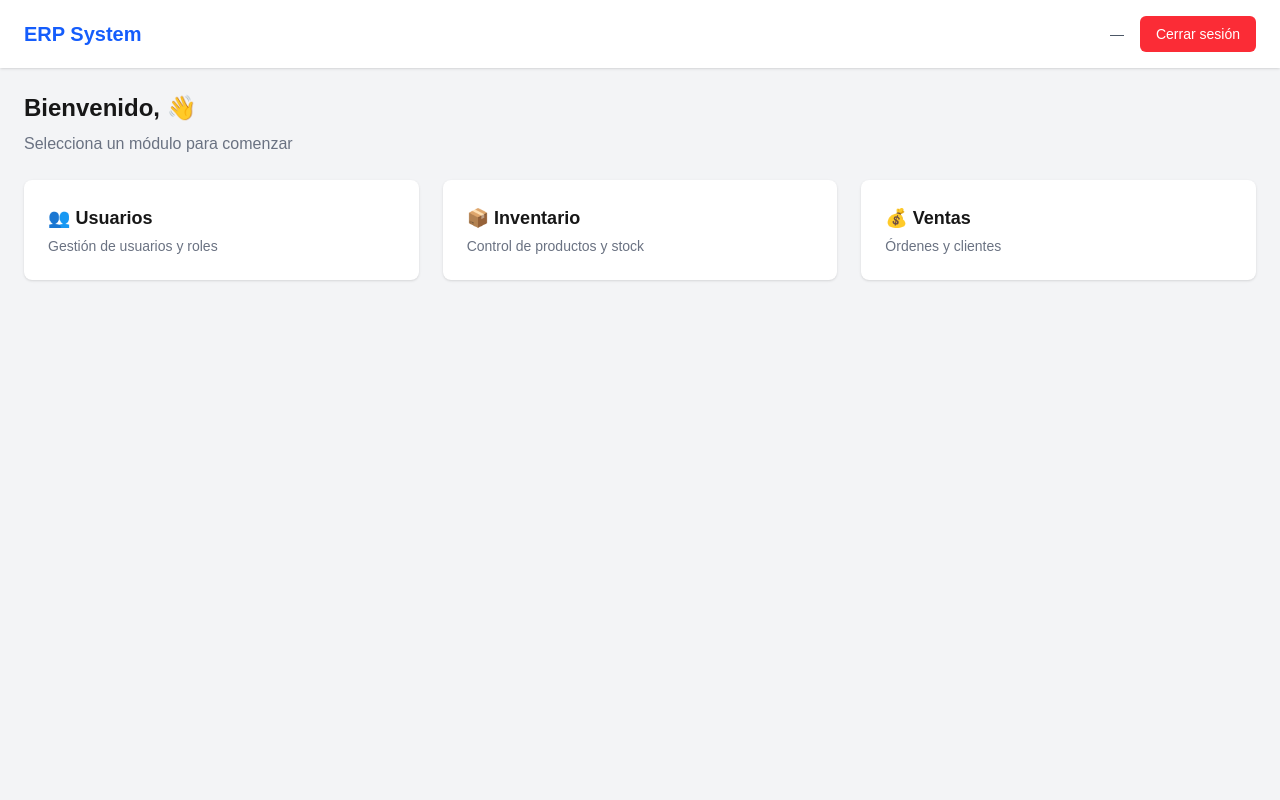
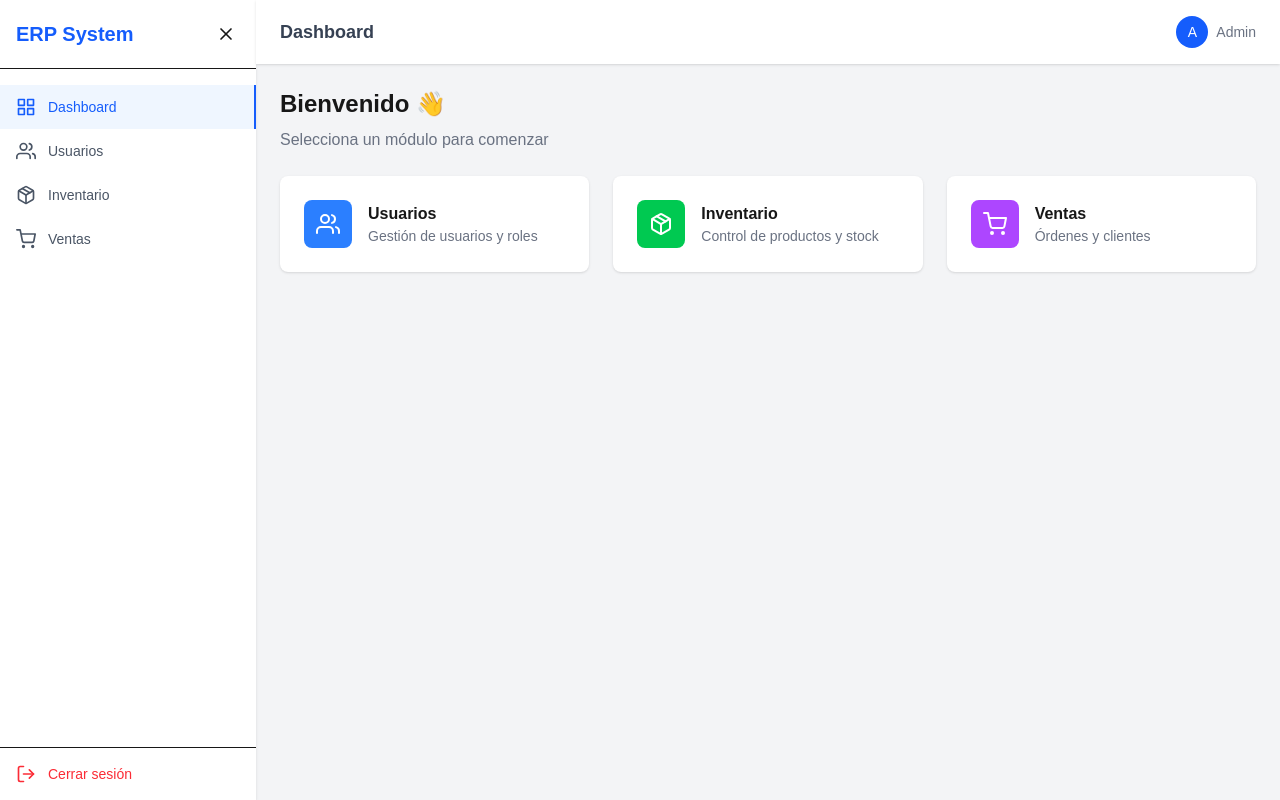
Before and after one commit to EmmanuelImanol/erp-system, a Next.js app in the folder frontend/: page /dashboard in a window 1280 px wide. Built offline with nearby package versions, Linux system fonts and the light colour scheme.

Commit message:
docs: add README

```diff
--- a/frontend/app/(dashboard)/dashboard/page.tsx
+++ b/frontend/app/(dashboard)/dashboard/page.tsx
@@ -1,72 +1,35 @@
 'use client';
 
-import { useRouter } from 'next/navigation';
-import { User } from '@/types';
-import { removeCookie } from '@/lib/cookies';
 import Link from 'next/link';
+import { FiUsers, FiPackage, FiShoppingCart } from 'react-icons/fi';
 
-// 👇 Función fuera del componente para leer el usuario
-const getStoredUser = (): User | null => {
-  if (typeof window === 'undefined') return null;
-  try {
-    const storedUser = localStorage.getItem('user');
-    if (!storedUser || storedUser === 'undefined') return null;
-    return JSON.parse(storedUser);
-  } catch {
-    return null;
-  }
-};
+const modules = [
+  { label: 'Usuarios', description: 'Gestión de usuarios y roles', href: '/dashboard/users', icon: FiUsers, color: 'bg-blue-500' },
+  { label: 'Inventario', description: 'Control de productos y stock', href: '/dashboard/inventory', icon: FiPackage, color: 'bg-green-500' },
+  { label: 'Ventas', description: 'Órdenes y clientes', href: '/dashboard/sales', icon: FiShoppingCart, color: 'bg-purple-500' },
+];
 
 export default function DashboardPage() {
-  const router = useRouter();
-  const user = getStoredUser(); // 👈 sin useEffect ni useState
+  return (
+    <div className="p-6">
+      <h2 className="text-2xl font-bold mb-2">Bienvenido 👋</h2>
+      <p className="text-gray-500 mb-6">Selecciona un módulo para comenzar</p>
 
-  const handleLogout = () => {
-    localStorage.removeItem('token');
-    localStorage.removeItem('user');
-    removeCookie('token');
-    router.push('/login');
-  };
-
-  return (
-    <main className="min-h-screen bg-gray-100">
-      <nav className="bg-white shadow-sm px-6 py-4 flex justify-between items-center">
-        <h1 className="text-xl font-bold text-blue-600">ERP System</h1>
-        <div className="flex items-center gap-4">
-          <span className="text-sm text-gray-600">
-            {user?.name} — {user?.role}
-          </span>
-          <button
-            onClick={handleLogout}
-            className="text-sm bg-red-500 text-white px-4 py-2 rounded-md hover:bg-red-600 transition-colors"
-          >
-            Cerrar sesión
-          </button>
-        </div>
-      </nav>
-
-      <div className="p-6">
-        <h2 className="text-2xl font-bold mb-2">Bienvenido, {user?.name} 👋</h2>
-        <p className="text-gray-500">Selecciona un módulo para comenzar</p>
-
-        <div className="grid grid-cols-1 md:grid-cols-3 gap-6 mt-6">
-          {/* Reemplaza la card de usuarios */}
-          <Link href="/dashboard/users">
-            <div className="bg-white rounded-lg shadow-sm p-6 hover:shadow-md transition-shadow cursor-pointer">
-              <h3 className="text-lg font-semibold">👥 Usuarios</h3>
-              <p className="text-gray-500 text-sm mt-1">Gestión de usuarios y roles</p>
+      <div className="grid grid-cols-1 md:grid-cols-3 gap-6">
+        {modules.map(({ label, description, href, icon: Icon, color }) => (
+          <Link key={href} href={href}>
+            <div className="bg-white rounded-lg shadow-sm p-6 hover:shadow-md transition-shadow cursor-pointer flex items-center gap-4">
+              <div className={`${color} p-3 rounded-lg text-white`}>
+                <Icon size={24} />
+              </div>
+              <div>
+                <h3 className="font-semibold">{label}</h3>
+                <p className="text-gray-500 text-sm">{description}</p>
+              </div>
             </div>
           </Link>
-          <div className="bg-white rounded-lg shadow-sm p-6 hover:shadow-md transition-shadow cursor-pointer">
-            <h3 className="text-lg font-semibold">📦 Inventario</h3>
-            <p className="text-gray-500 text-sm mt-1">Control de productos y stock</p>
-          </div>
-          <div className="bg-white rounded-lg shadow-sm p-6 hover:shadow-md transition-shadow cursor-pointer">
-            <h3 className="text-lg font-semibold">💰 Ventas</h3>
-            <p className="text-gray-500 text-sm mt-1">Órdenes y clientes</p>
-          </div>
-        </div>
+        ))}
       </div>
-    </main>
+    </div>
   );
 }
--- /dev/null
+++ b/frontend/app/(dashboard)/layout.tsx
@@ -0,0 +1,112 @@
+'use client';
+
+import { useState } from 'react';
+import Link from 'next/link';
+import { usePathname, useRouter } from 'next/navigation';
+import {
+  FiUsers,
+  FiPackage,
+  FiShoppingCart,
+  FiGrid,
+  FiLogOut,
+  FiMenu,
+  FiX,
+} from 'react-icons/fi';
+import { removeCookie } from '@/lib/cookies';
+
+const navItems = [
+  { label: 'Dashboard', href: '/dashboard', icon: FiGrid },
+  { label: 'Usuarios', href: '/dashboard/users', icon: FiUsers },
+  { label: 'Inventario', href: '/dashboard/inventory', icon: FiPackage },
+  { label: 'Ventas', href: '/dashboard/sales', icon: FiShoppingCart },
+];
+
+export default function DashboardLayout({ children }: { children: React.ReactNode }) {
+  const pathname = usePathname();
+  const router = useRouter();
+  const [isSidebarOpen, setIsSidebarOpen] = useState(true);
+
+  const handleLogout = () => {
+    localStorage.removeItem('token');
+    localStorage.removeItem('user');
+    removeCookie('token');
+    router.push('/login');
+  };
+
+  return (
+    <div className="min-h-screen flex bg-gray-100">
+
+      {/* Sidebar */}
+      <aside className={`${isSidebarOpen ? 'w-64' : 'w-16'} bg-white shadow-sm transition-all duration-300 flex flex-col`}>
+
+        {/* Logo */}
+        <div className="flex items-center justify-between px-4 py-5 border-b">
+          {isSidebarOpen && (
+            <span className="text-xl font-bold text-blue-600">ERP System</span>
+          )}
+          <button
+            onClick={() => setIsSidebarOpen(!isSidebarOpen)}
+            className="p-1 rounded-md hover:bg-gray-100 transition-colors"
+          >
+            {isSidebarOpen ? <FiX size={20} /> : <FiMenu size={20} />}
+          </button>
+        </div>
+
+        {/* Nav items */}
+        <nav className="flex-1 py-4">
+          {navItems.map(({ label, href, icon: Icon }) => {
+            const isActive = pathname === href;
+            return (
+              <Link
+                key={href}
+                href={href}
+                className={`flex items-center gap-3 px-4 py-3 transition-colors ${
+                  isActive
+                    ? 'bg-blue-50 text-blue-600 border-r-2 border-blue-600'
+                    : 'text-gray-600 hover:bg-gray-50'
+                }`}
+              >
+                <Icon size={20} />
+                {isSidebarOpen && <span className="text-sm font-medium">{label}</span>}
+              </Link>
+            );
+          })}
+        </nav>
+
+        {/* Logout */}
+        <div className="border-t p-4">
+          <button
+            onClick={handleLogout}
+            className="flex items-center gap-3 text-red-500 hover:text-red-700 transition-colors w-full"
+          >
+            <FiLogOut size={20} />
+            {isSidebarOpen && <span className="text-sm font-medium">Cerrar sesión</span>}
+          </button>
+        </div>
+      </aside>
+
+      {/* Main content */}
+      <div className="flex-1 flex flex-col">
+
+        {/* Topbar */}
+        <header className="bg-white shadow-sm px-6 py-4 flex justify-between items-center">
+          <h1 className="text-lg font-semibold text-gray-700">
+            {navItems.find((item) => item.href === pathname)?.label ?? 'Dashboard'}
+          </h1>
+          <div className="flex items-center gap-2 text-sm text-gray-500">
+            <div className="w-8 h-8 bg-blue-600 rounded-full flex items-center justify-center text-white font-medium">
+              A
+            </div>
+            Admin
+          </div>
+        </header>
+
+        {/* Page content */}
+        <main className="flex-1 overflow-auto">
+          {children}
+        </main>
+
+      </div>
+    </div>
+  );
+}
```
Also changed, not shown: 1 other file (tests, documents, lock files or other folders).
